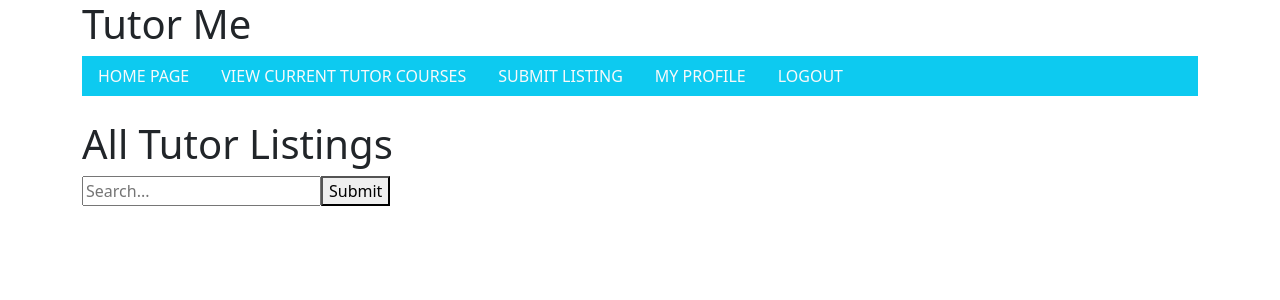
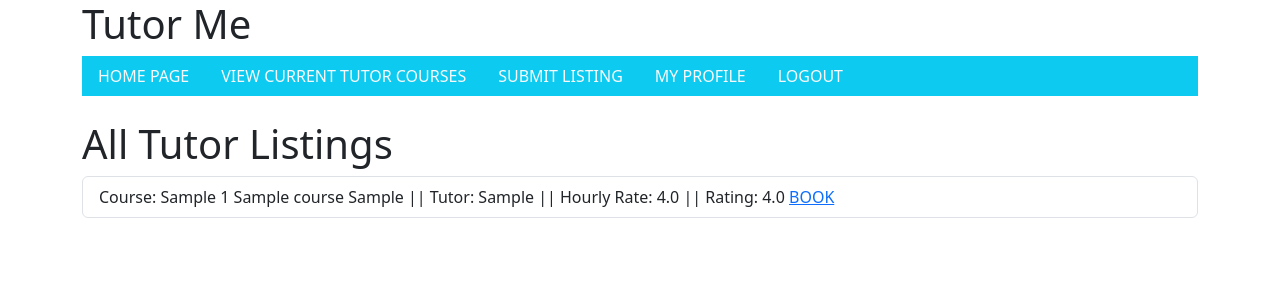
Before and after one commit to maryvwalton/tutor-me-app, a Django app: page /myapp/tutor_courses/ in a window 1280 px wide. Shown: the top 300 px of the page. Run offline with Django 3.2, Linux system fonts and the light colour scheme; a user stored in the database is signed in; tables that the repository leaves empty hold one stand-in row (values such as "Sample post"); some libraries are stand-ins or nearby versions.

Commit message:
Update tutor_courses.html

```diff
--- a/templates/myapp/tutor_courses.html
+++ b/templates/myapp/tutor_courses.html
@@ -35,11 +35,13 @@
 
 <h1>All Tutor Listings</h1>
 
-<form class = "d-flex" method = POST action="{% url 'search-classes' %}">
-  {%csrf_token%}
-  <input class = "Form control" type = "search" placeholder = "Search...">
-  <button class = "btn-btn-outline-secondary" type = "Submit">Submit</button>
-</form>
+<ul class="list-group">
+  {% for listing in listings %}
+      <li class="list-group-item"> Course: {{ listing.course }} || Tutor: {{ listing.first_name }} || Hourly Rate: {{ listing.hourly_rate }} || Rating: {{ listing.rating }}
+        <a href = "{% url 'update_listing' listing.id %}">BOOK</a>
+      </li>
+  {% endfor %}
+  </ul>
 
 {% else %}
   <a href="{% provider_login_url 'google' %}">Login With Google</a>
```
